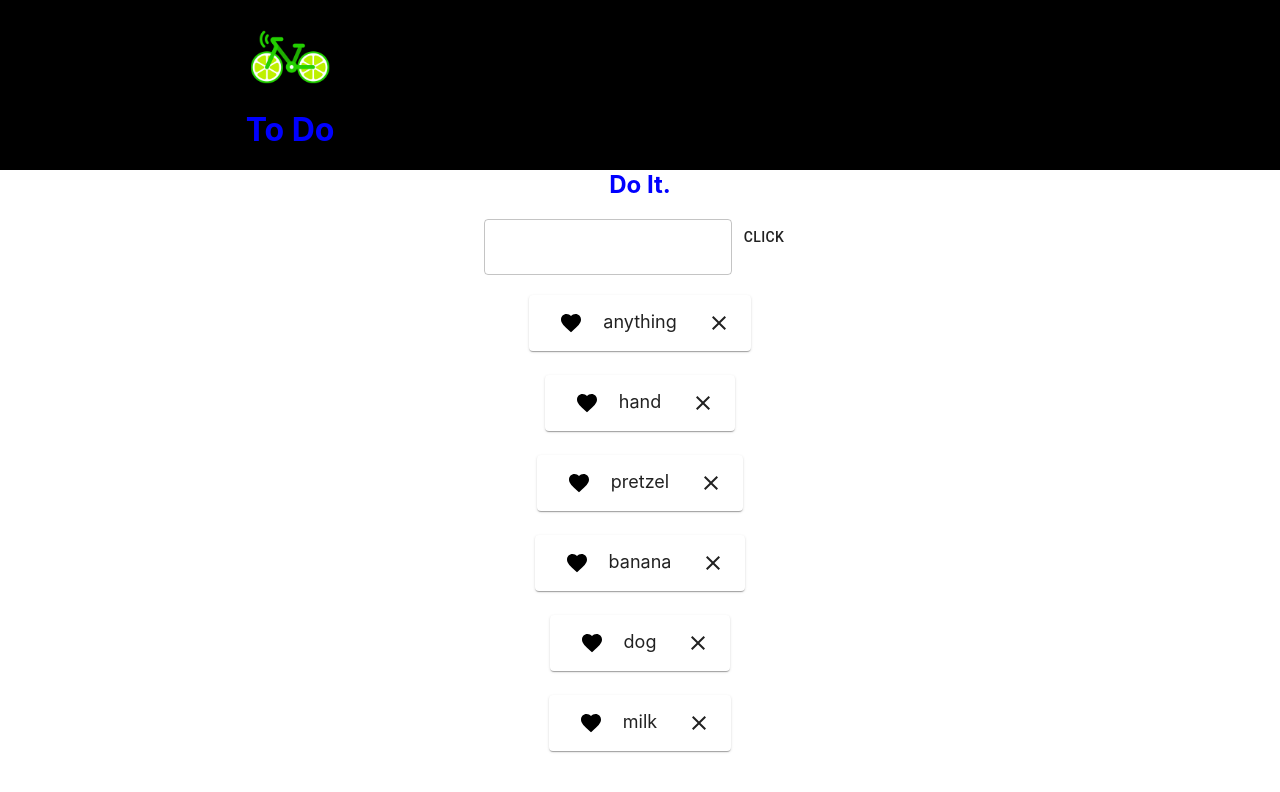
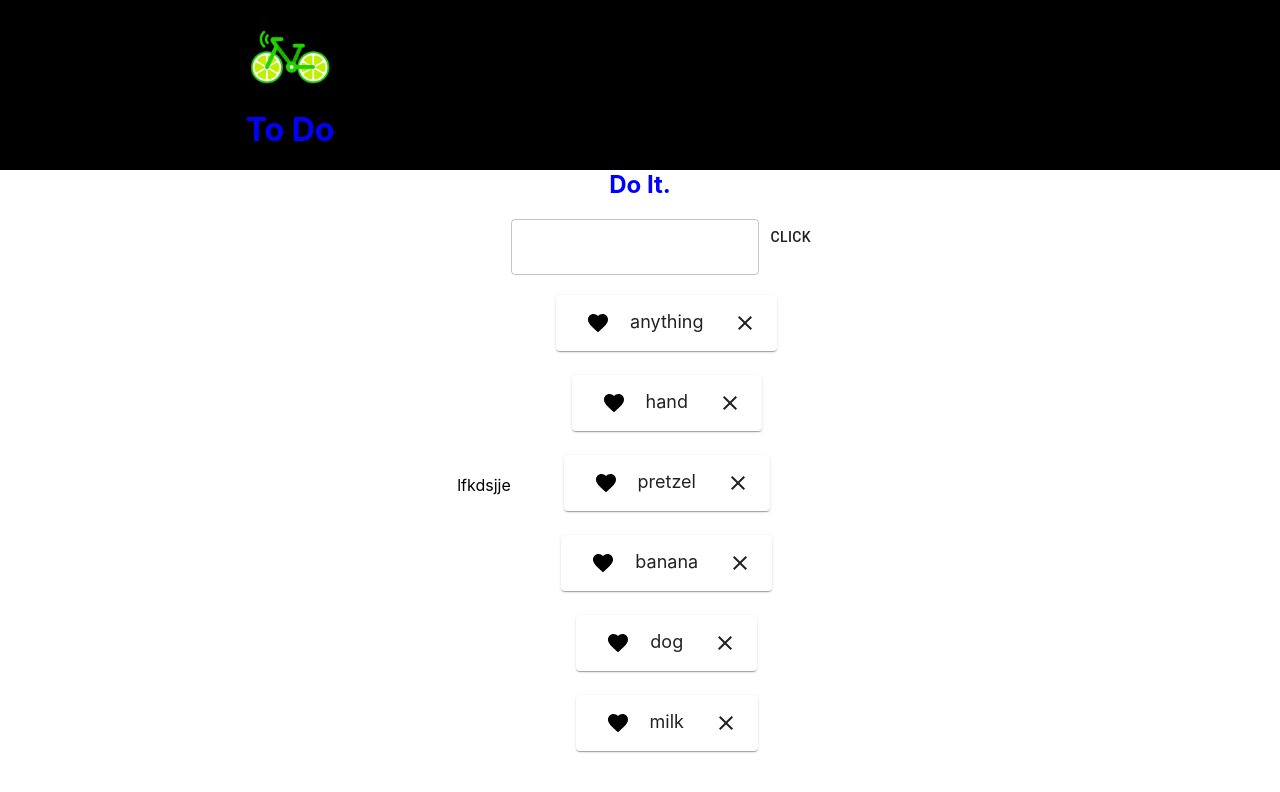
Before and after one commit to eliciaB/Backstagram, a React (Create React App) app: page / in a window 1280 px wide. Shown: the top 792 px of the page. Built offline with nearby package versions, Linux system fonts and the light colour scheme.

Commit message:
setup for working instapost

```diff
--- a/src/App.js
+++ b/src/App.js
@@ -5,12 +5,21 @@ import './App.css';
 import Header from './components/Header'
 import ListItem from './components/ListItem'
 import List from './components/List'
+import InstaPost from './components/InstaPost';
+import { Grid } from '@material-ui/core';
 
 function App() {
   return (
     <div className="App">
       <Header title= "To Do" />
-      <List />
+      <Grid container direction="row" justify="center" alignItems="center">
+        <Grid item>
+          <InstaPost />
+        </Grid>
+        <Grid item>
+          <List />
+        </Grid>
+      </Grid>
     </div>
   );
 }
--- /dev/null
+++ b/src/components/InstaPost.js
@@ -0,0 +1,11 @@
+import React from 'react'
+
+const InstaPost = () => {
+    return (
+        <div>
+            lfkdsjje
+        </div>
+    )
+}
+
+export default InstaPost
```
Also changed, not shown: src/components/ListItem.js (line endings or trailing spaces).
